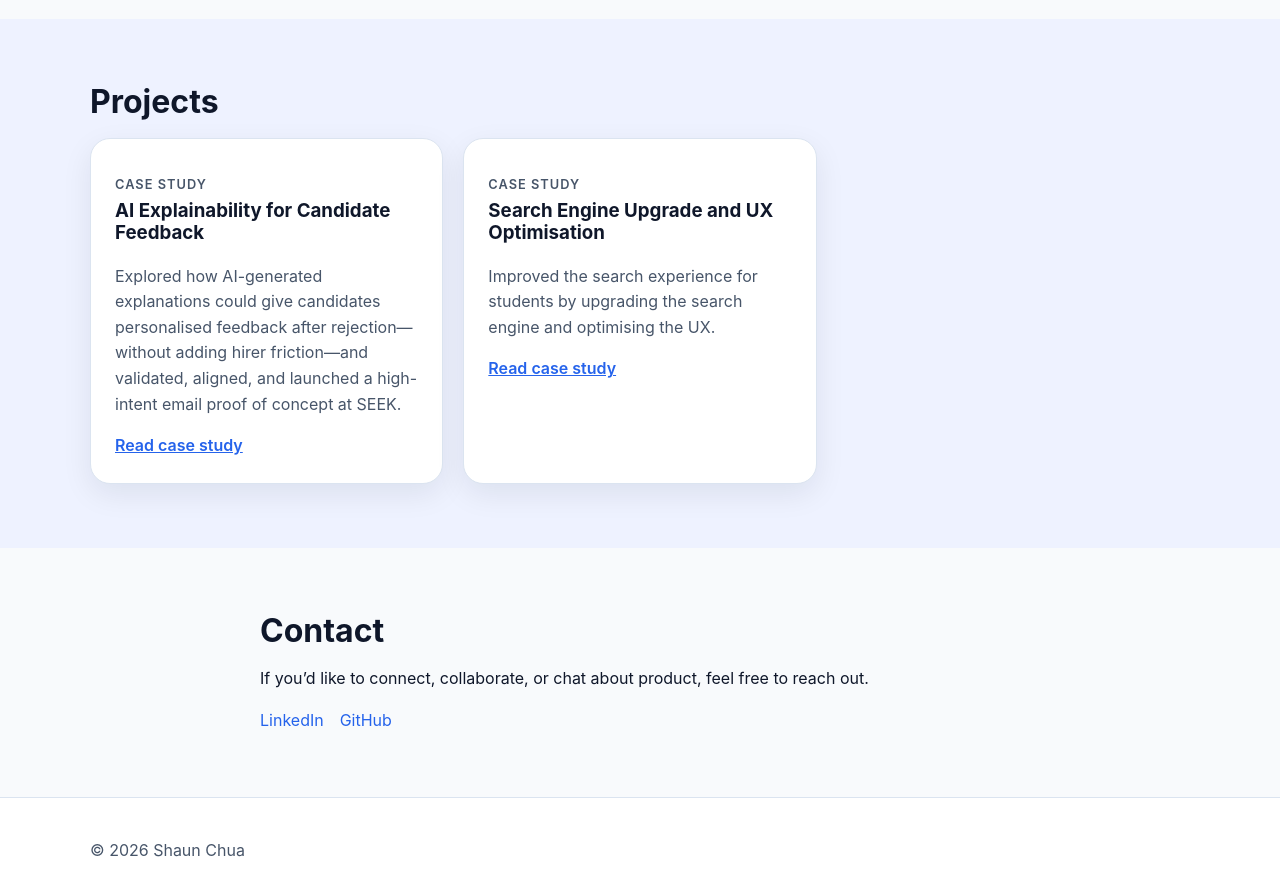
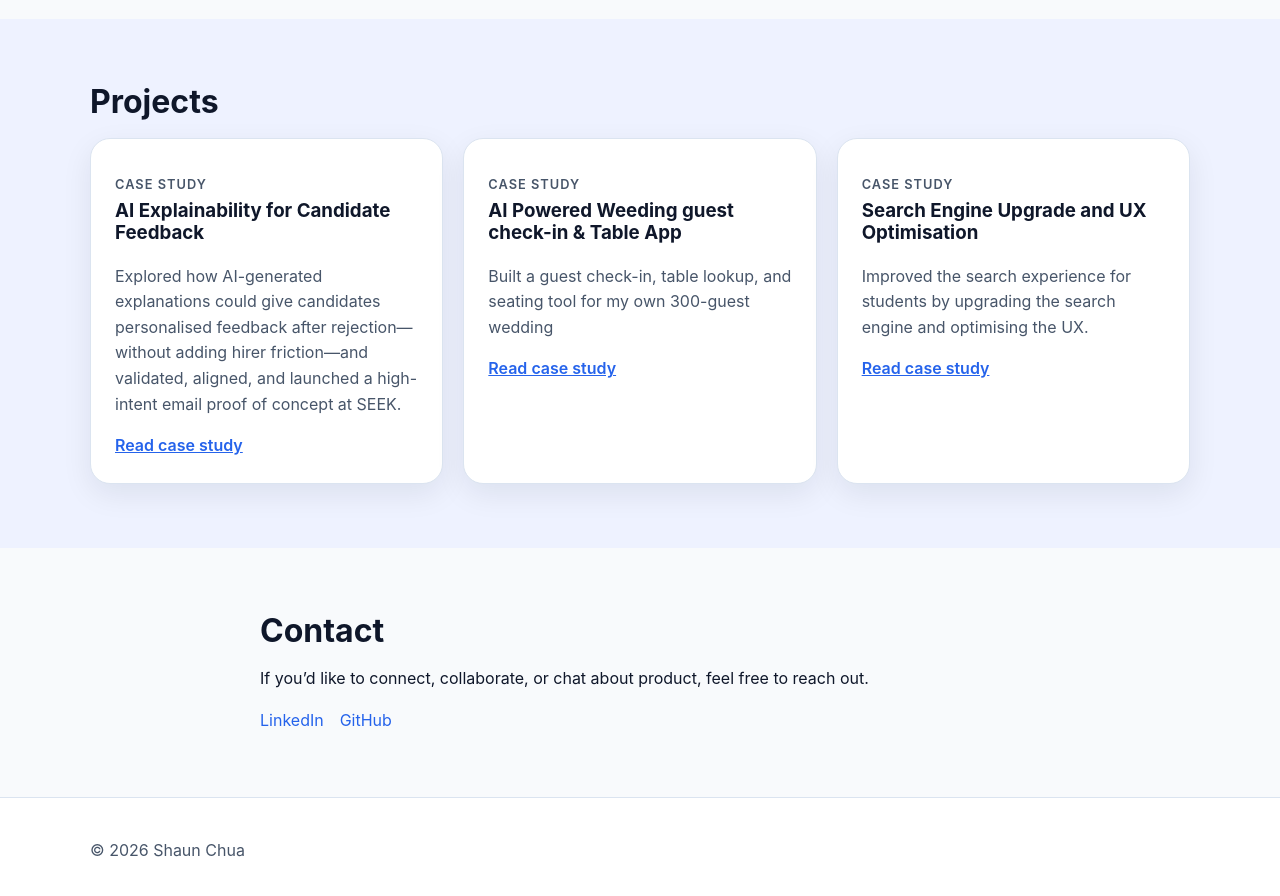
Before and after one commit to SC-hub1/personal-site, a plain HTML site: page index.html in a window 1280 px wide. Shown: the part 1000-1896 px from the top of the page. Drawn offline with Linux system fonts and the light colour scheme.

Commit message:
added new tile for new project

```diff
--- a/index.html
+++ b/index.html
@@ -75,6 +75,14 @@
         </article>
         <article class="card project-card">
             <p class="project-tag">Case Study</p>
+            <h3>AI Powered Weeding guest check-in & Table App</h3>
+          <p>
+            Built a guest check-in, table lookup, and seating tool for my own 300-guest wedding
+          </p>
+          <a class="project-link" href="/projects/project-wedding-app.html" style="text-decoration: underline;">Read case study</a>
+        </article>
+        <article class="card project-card">
+            <p class="project-tag">Case Study</p>
             <h3>Search Engine Upgrade and UX Optimisation</h3>
           <p>
           Improved the search experience for students by upgrading the search engine and optimising the UX.
```
